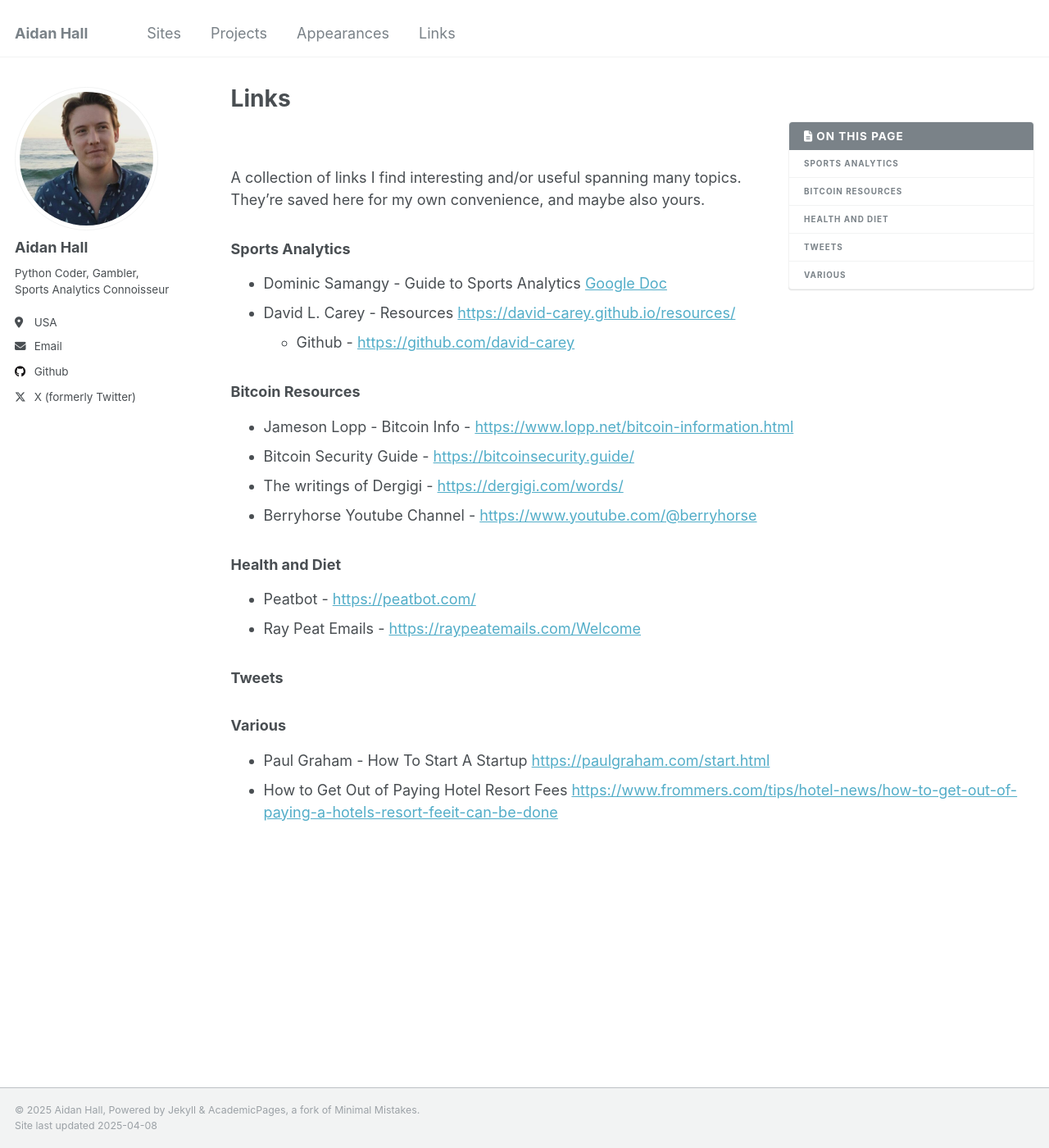
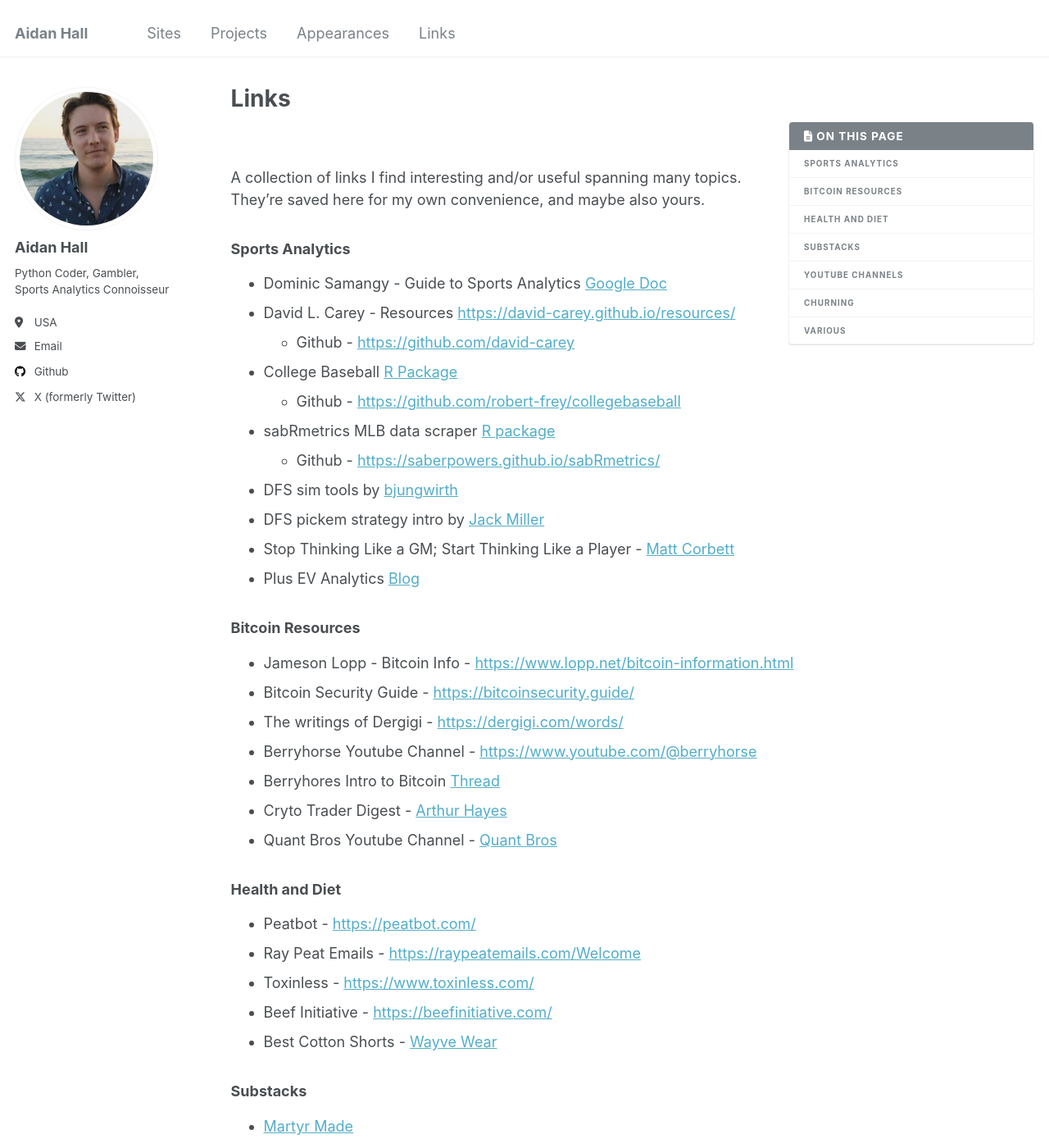
Before and after one commit to aidanhall21/aidanhall21.github.io, a Jekyll site: the page built from _pages/links.md, in a window 1280 px wide and 1400 px high. Shown: the whole window at 82% size. Built offline with Jekyll 4.4.1, drawn with Linux system fonts in a browser that asks for light colours; some of the changed text lies outside the part shown.

Commit message:
link updates

```diff
--- a/_pages/links.md
+++ b/_pages/links.md
@@ -19,6 +19,14 @@ A collection of links I find interesting and/or useful spanning many topics. The
 * Dominic Samangy - Guide to Sports Analytics [Google Doc](https://docs.google.com/spreadsheets/u/0/d/1LPe8xYduoep9qCrNzBGdJHaHZ8dnmdHNnu7UXZKzawU/htmlview#)
 * David L. Carey - Resources [https://david-carey.github.io/resources/](https://david-carey.github.io/resources/)
     * Github - [https://github.com/david-carey](https://github.com/david-carey)
+* College Baseball [R Package](https://x.com/robertfrey40/status/1890796044587327885?s=12&t=tqz2F_2Kv5fhA75hmIeSiA)
+    * Github - [https://github.com/robert-frey/collegebaseball](https://github.com/robert-frey/collegebaseball)
+* sabRmetrics MLB data scraper [R package](https://x.com/saberpowers/status/1835695142470041876)
+    * Github - [https://saberpowers.github.io/sabRmetrics/](https://saberpowers.github.io/sabRmetrics/)
+* DFS sim tools by [bjungwirth](https://github.com/bjungwirth/PGA-DFS-Tools)
+* DFS pickem strategy intro by [Jack Miller](https://establishtherun.com/exploring-the-math-behind-underdogs-pickem-game/)
+* Stop Thinking Like a GM; Start Thinking Like a Player - [Matt Corbett](https://community.fangraphs.com/stop-thinking-like-a-gm-start-thinking-like-a-player/)
+* Plus EV Analytics [Blog](https://plusevanalytics.wordpress.com/)
 
 ### Bitcoin Resources
 
@@ -26,15 +34,35 @@ A collection of links I find interesting and/or useful spanning many topics. The
 * Bitcoin Security Guide - [https://bitcoinsecurity.guide/](https://bitcoinsecurity.guide/)
 * The writings of Dergigi - [https://dergigi.com/words/](https://dergigi.com/words/)
 * Berryhorse Youtube Channel - [https://www.youtube.com/@berryhorse](https://www.youtube.com/@berryhorse/streams)
+* Berryhores Intro to Bitcoin [Thread](https://x.com/berryhorse_29/status/1742696048760369466)
+* Cryto Trader Digest - [Arthur Hayes](https://cryptohayes.substack.com/)
+* Quant Bros Youtube Channel - [Quant Bros](https://www.youtube.com/@Quant_Bros)
 
 ### Health and Diet
 
 * Peatbot - [https://peatbot.com/](https://peatbot.com/)
 * Ray Peat Emails - [https://raypeatemails.com/Welcome](https://raypeatemails.com/Welcome)
+* Toxinless - [https://www.toxinless.com/](https://www.toxinless.com/)
+* Beef Initiative - [https://beefinitiative.com/](https://beefinitiative.com/)
+* Best Cotton Shorts - [Wayve Wear](https://wayvewear.com/)
 
-### Tweets
+### Substacks
+
+* [Martyr Made](https://subscribe.martyrmade.com/)
+* [Myles Cooks](https://mylescooks.substack.com/)
+* [House of Strauss](https://www.houseofstrauss.com/)
+
+### Youtube Channels
+
+* [RedLetterMedia](https://www.youtube.com/@RedLetterMedia)
+* [Summoning Salt](https://www.youtube.com/@SummoningSalt)
+
+### Churning
+
+* How to Pay Large Tax Bills with a Credit Card, and Profit Doing It - [TC Tailwind](https://tctailwind.com/2025/02/13/how-to-pay-large-tax-bills-with-a-credit-card-and-profit-doing-it-115k-tax-bill-4382-profit/)
+* How to Get Out of Paying Hotel Resort Fees [https://www.frommers.com/tips/hotel-news/how-to-get-out-of-paying-a-hotels-resort-feeit-can-be-done](https://www.frommers.com/tips/hotel-news/how-to-get-out-of-paying-a-hotels-resort-feeit-can-be-done)
 
 ### Various
 
 * Paul Graham - How To Start A Startup [https://paulgraham.com/start.html](https://paulgraham.com/start.html)
-* How to Get Out of Paying Hotel Resort Fees [https://www.frommers.com/tips/hotel-news/how-to-get-out-of-paying-a-hotels-resort-feeit-can-be-done](https://www.frommers.com/tips/hotel-news/how-to-get-out-of-paying-a-hotels-resort-feeit-can-be-done)
+* Real Inflation Values [Chapwood Index](https://chapwoodindex.com/)
```
